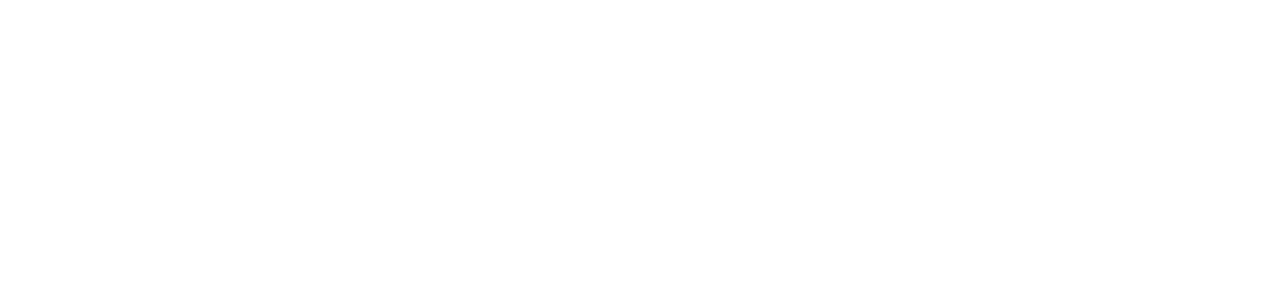
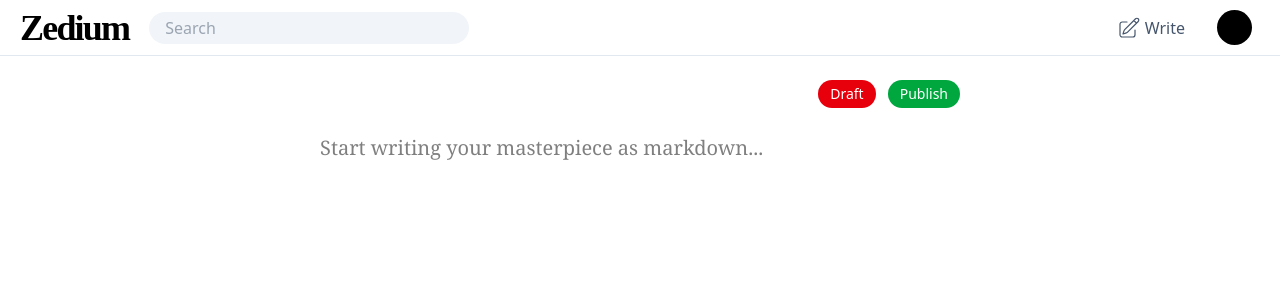
Before and after one commit to dev-rajm/zedium, a React (Vite) app in the folder frontend/: page /publish in a window 1280 px wide. Before the commit this address had no page. Shown: the top 300 px of the page. Built offline with nearby package versions, Linux system fonts and the light colour scheme; no server answers.

Commit message:
added basic writing page v1

```diff
--- a/frontend/package.json
+++ b/frontend/package.json
@@ -17,6 +17,7 @@
     "react-dom": "^19.0.0",
     "react-hot-toast": "^2.5.2",
     "react-loading-skeleton": "^3.5.0",
+    "react-markdown": "^10.1.0",
     "react-router-dom": "^7.5.0",
     "tailwindcss": "^4.1.3"
   },
--- a/frontend/src/App.tsx
+++ b/frontend/src/App.tsx
@@ -4,6 +4,8 @@
 import Blog from './pages/Blog';
 import Blogs from './pages/Blogs';
 import Profile from './pages/Profile';
+import Publish from './pages/Publish';
+import NotFound from './pages/NotFound';
 
 function App() {
   return (
@@ -15,6 +17,9 @@
           <Route path="/blog/:id" element={<Blog />} />
           <Route path="/blogs" element={<Blogs />} />
           <Route path="/profile" element={<Profile />} />
+          <Route path="/publish" element={<Publish />} />
+
+          <Route path="*" element={<NotFound />} />
         </Routes>
       </BrowserRouter>
     </>
--- a/frontend/src/components/Navbar.tsx
+++ b/frontend/src/components/Navbar.tsx
@@ -40,7 +40,9 @@
               d="m16.862 4.487 1.687-1.688a1.875 1.875 0 1 1 2.652 2.652L10.582 16.07a4.5 4.5 0 0 1-1.897 1.13L6 18l.8-2.685a4.5 4.5 0 0 1 1.13-1.897l8.932-8.931Zm0 0L19.5 7.125M18 14v4.75A2.25 2.25 0 0 1 15.75 21H5.25A2.25 2.25 0 0 1 3 18.75V8.25A2.25 2.25 0 0 1 5.25 6H10"
             />
           </svg>
-          <p className="ml-1">Write</p>
+          <Link to={'/publish'}>
+            <p className="ml-1">Write</p>
+          </Link>
         </div>
         <div className="mr-2 text-slate-600 flex md:hidden">
           <svg
--- a/frontend/src/index.css
+++ b/frontend/src/index.css
@@ -1 +1,5 @@
 @import 'tailwindcss';
+
+h1 {
+  font-size: 2rem;
+}
--- /dev/null
+++ b/frontend/src/pages/NotFound.tsx
@@ -0,0 +1,5 @@
+function NotFound() {
+  return <div>NotFound</div>;
+}
+
+export default NotFound;
--- /dev/null
+++ b/frontend/src/pages/Publish.tsx
@@ -0,0 +1,63 @@
+import { useEffect, useRef, useState } from 'react';
+import Navbar from '../components/Navbar';
+import Markdown from 'react-markdown';
+
+function Publish() {
+  const textareaRef = useRef(null);
+  const [content, setContent] = useState('');
+  const [preview, setPreview] = useState(false);
+
+  function handleInput() {
+    const textarea = textareaRef.current as HTMLTextAreaElement | null;
+    if (textarea !== null) {
+      textarea.style.height = 'auto';
+      textarea.style.height = textarea.scrollHeight + 'px';
+    }
+  }
+
+  useEffect(() => {
+    if (!preview) {
+      handleInput();
+    }
+  }, [preview]);
+  return (
+    <>
+      <Navbar />
+      <div className="absolute top-20 left-0 right-0">
+        <div className="mx-auto max-w-sm lg:max-w-1/2">
+          <div className="flex justify-end mb-6">
+            <button
+              onClick={() => setPreview(prev => !prev)}
+              className="text-slate-400 hover:underline hover:cursor-pointer ml-3"
+              hidden={content ? false : true}
+            >
+              {preview ? 'Raw' : 'Preview'}
+            </button>
+            <button className="bg-red-600 py-1 px-3 rounded-2xl text-sm font-medium text-white ml-3">
+              Draft
+            </button>
+            <button className="bg-green-600 py-1 px-3 rounded-2xl text-sm font-medium text-white ml-3">
+              Publish
+            </button>
+          </div>
+          {preview ? (
+            <div className="wrap-anywhere">
+              <Markdown>{content ? content : 'Nothing to show!'}</Markdown>
+            </div>
+          ) : (
+            <textarea
+              ref={textareaRef}
+              onInput={handleInput}
+              onChange={e => setContent(e.target.value)}
+              value={content}
+              placeholder="Start writing your masterpiece as markdown..."
+              className="w-full outline-none text-xl font-serif leading-relaxed overflow-y-hidden resize-none"
+            />
+          )}
+        </div>
+      </div>
+    </>
+  );
+}
+
+export default Publish;
```
Also changed, not shown: 1 other file (tests, documents, lock files or other folders).
